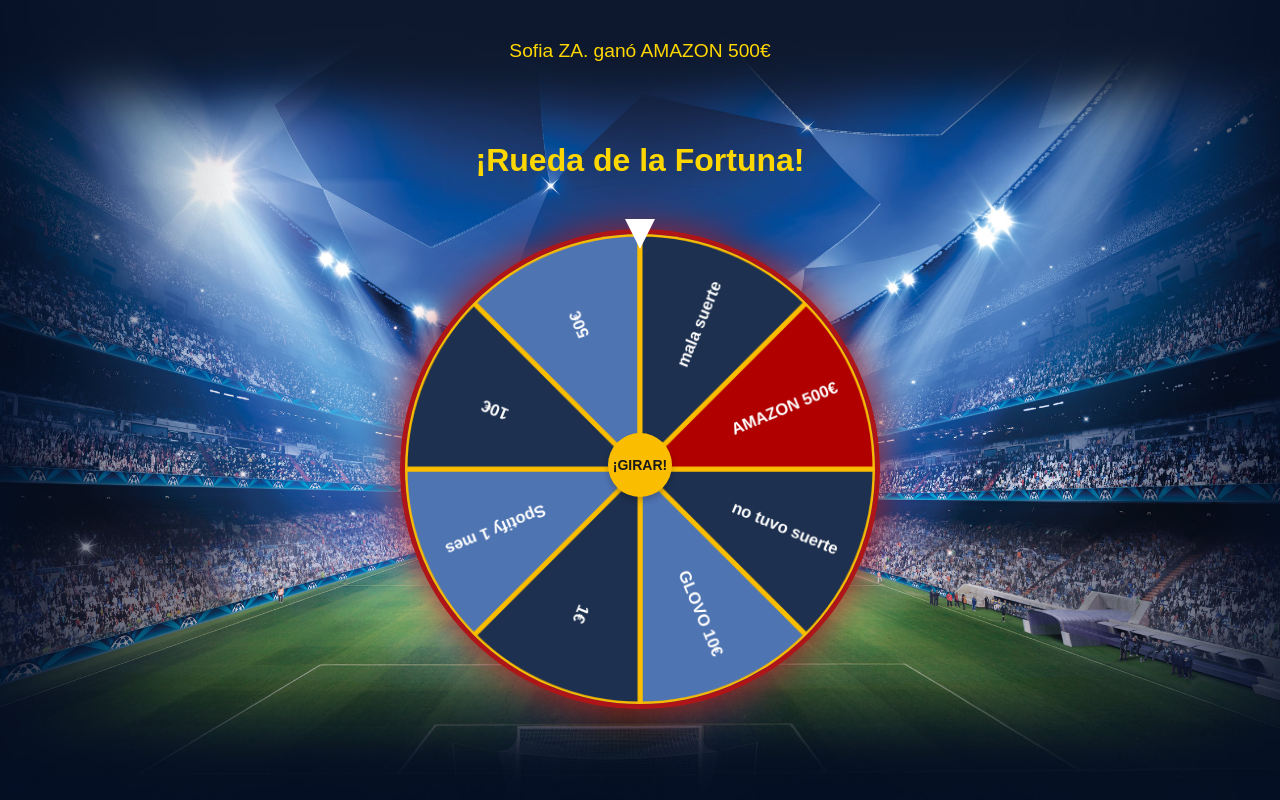
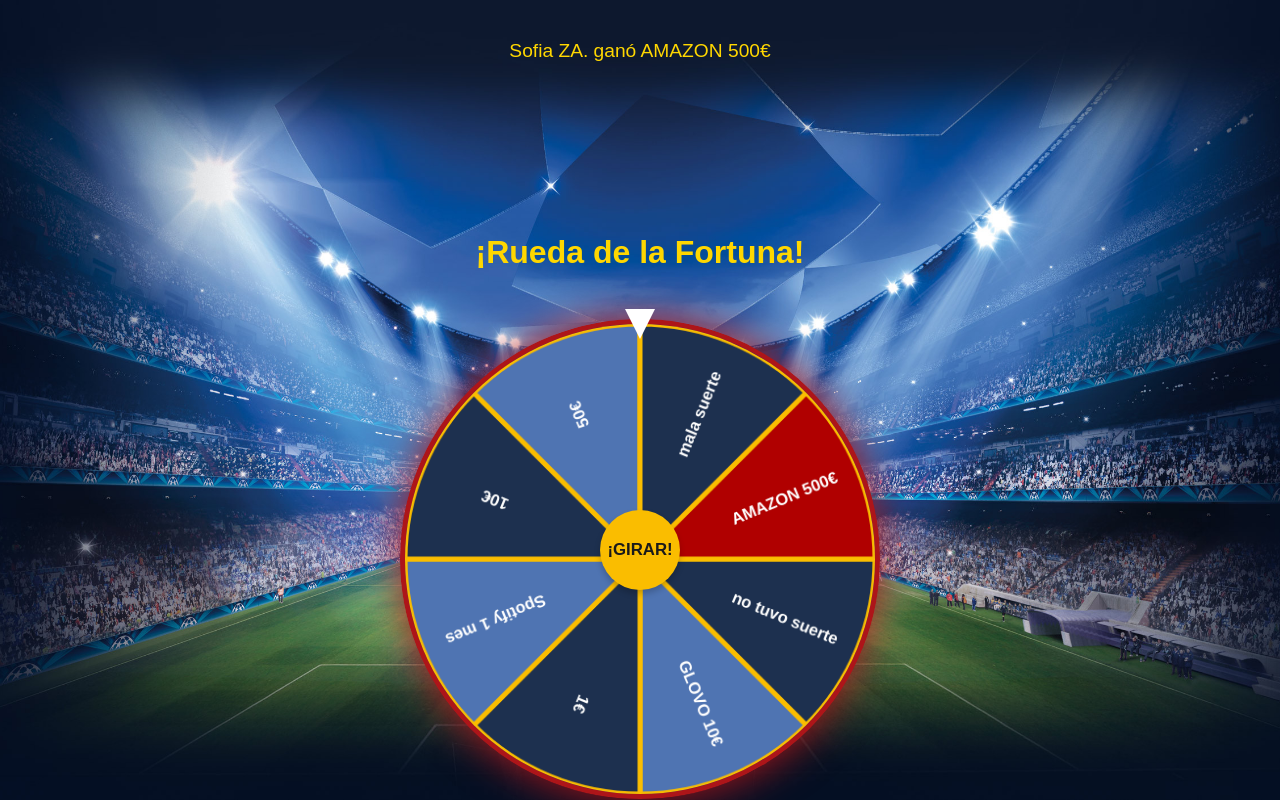
Before and after one commit to ilduslliapa/testingv1, a website: page index.html in a window 1280 px wide. Drawn offline with nearby package versions, Linux system fonts and the light colour scheme.

Commit message:
Update style.css

```diff
--- a/style.css
+++ b/style.css
@@ -21,10 +21,13 @@
 
 canvas {
     width: 100%; /* Занимает всю ширину родителя */
-    height: 100%; /* Занимает всю высоту родителя */
+    max-width: 800px; /* Ограничение ширины */
+    height: 80%; /* Занимает всю высоту родителя */
     display: block; /* Убирает лишние отступы */
 }
 .container {
+    position: relative;
+    top: 10%;
     max-width: 600px;
     text-align: center;
     width: 100%;
@@ -35,23 +38,27 @@
     top: 0%;
     left: 0%;
     font-size: 4vh; /* Увеличиваем размер шрифта */
-    margin-bottom: 50px; /* Поднимаем текст выше */
-    margin-top: 50px; /* Поднимаем текст выше */
+    margin-bottom: 10%; /* Поднимаем текст выше */
+    margin-top: 15%; /* Поднимаем текст выше */
 
 }
 
 .wheel-container {
+    position: relative;
     display: flex;
     justify-content: center;
     align-items: center;
-    position: relative;
     margin: 0 auto;
     width: 100%; /* Полная ширина контейнера */
-    max-width: 400px; /* Ограничение ширины */
+    max-width: 800px; /* Ограничение ширины */
+    aspect-ratio: 1 / 1; /* Поддерживаем квадратную форму */
+    margin: 0 auto;
 }
 
 
 #wheel {
+    width: 100%; /* Занимает всю ширину родителя */
+    height: 100%; /* Занимает всю высоту родителя */
     box-sizing: border-box;
     border: 5px solid #AD1519;
     border-radius: 50%;
@@ -171,16 +178,16 @@
 
 .spin-center-button {
     position: absolute;
-    top: 45%;
+    top: 44%;
     left: 50%;
     transform: translate(-50%, -50%);
-    width: 64px; /* Уменьшаем ширину кнопки на 20% */
-    height: 64px; /* Высота равна ширине для круга */
+    width: 10vh; /* Уменьшаем ширину кнопки на 20% */
+    height: 10vh; /* Высота равна ширине для круга */
     border-radius: 50%; /* Делаем кнопку круглой */
     background: #FABD00; /* Цвет кнопки */
     color: #1a1a1a; /* Цвет текста */
     border: none; /* Убираем границу */
-    font-size: 14px; /* Размер текста */
+    font-size: 2.1vh; /* Размер текста */
     font-weight: bold; /* Толстый текст */
     cursor: pointer; /* Указатель при наведении */
     box-shadow: 0 4px 6px rgba(0, 0, 0, 0.2); /* Тень для кнопки */
```
